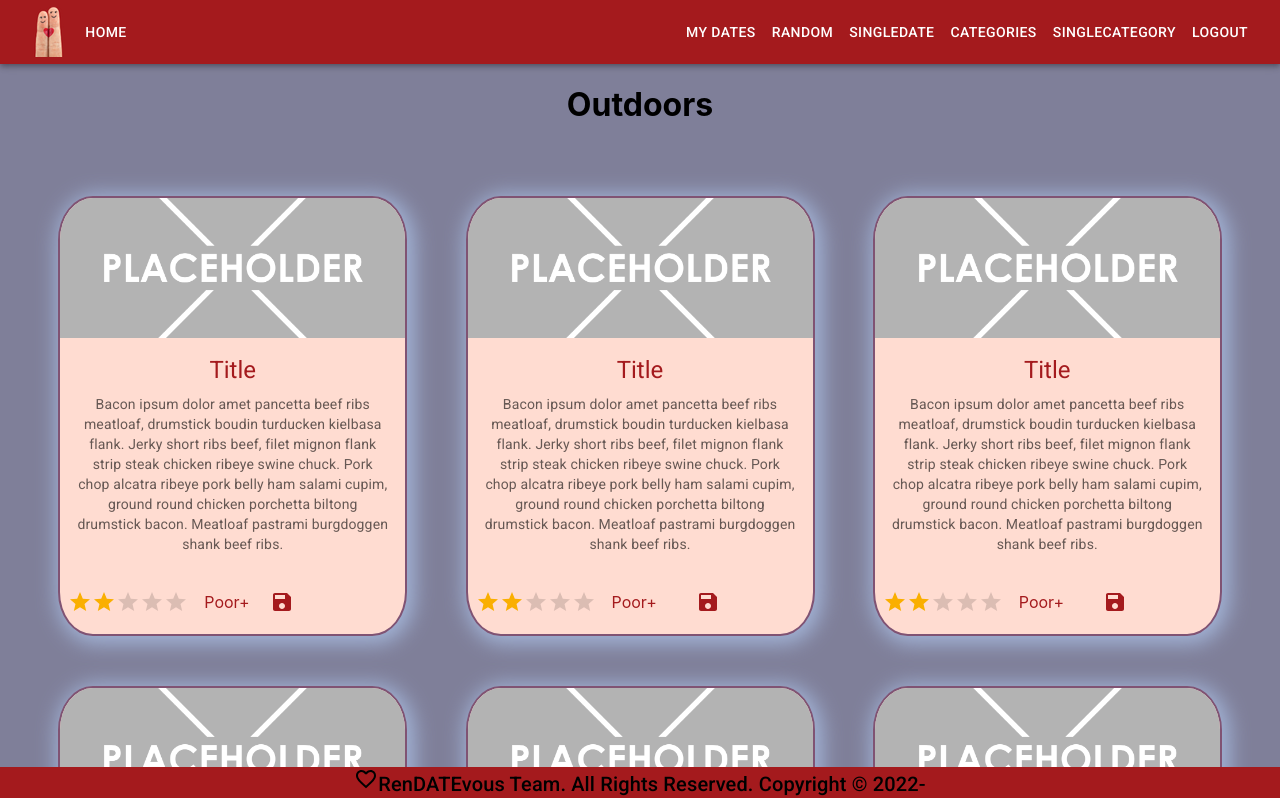
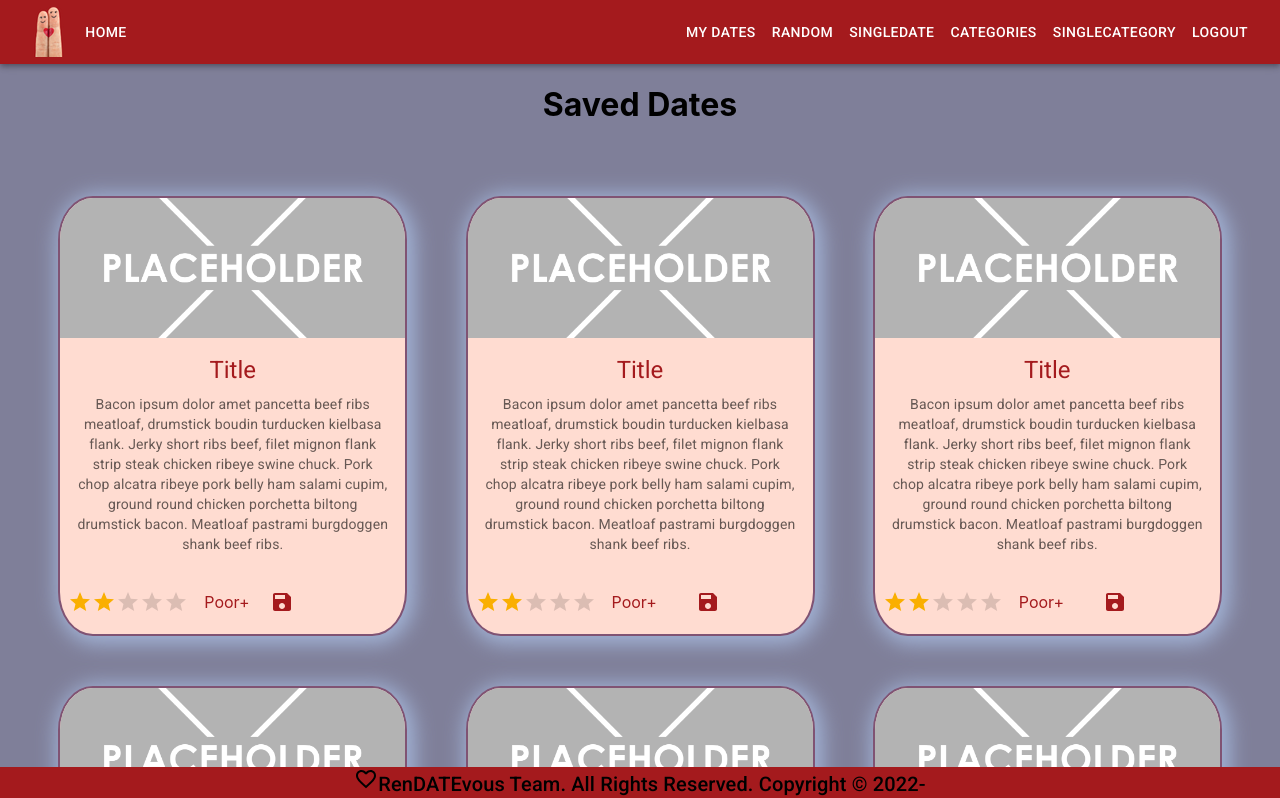
Before and after one commit to Blitman12/ren-date-vous, a React (Create React App) app in the folder client/: page /SavedDates in a window 1280 px wide. Shown: the top 798 px of the page. Built offline with nearby package versions, Linux system fonts and the light colour scheme.

Commit message:
corrected pages to render the components

```diff
--- a/client/src/components/Date/index.js
+++ b/client/src/components/Date/index.js
@@ -3,7 +3,7 @@ import Card from '@mui/material/Card';
 import CardContent from '@mui/material/CardContent';
 import CardMedia from '@mui/material/CardMedia';
 import Typography from '@mui/material/Typography';
-import { Box, Button, CardActions, IconButton, Rating } from '@mui/material';
+import { Box, CardActions, IconButton, Rating } from '@mui/material';
 import StarIcon from '@mui/icons-material/Star';
 import { makeStyles } from '@mui/styles'
 import SaveIcon from '@mui/icons-material/Save';
@@ -25,11 +25,7 @@ const useStyles = makeStyles({
     icon: {
         marginLeft: 'auto'
     },
-    randomButton: {
-        display: 'flex',
-        justifyContent: 'center',
-        marginTop: '20px'
-    }
+
 })
 
 const labels = {
@@ -53,7 +49,6 @@ const Random = () => {
 
     return (
         <div>
-            <h1 className={classes.title}>Date Name</h1>
             <Card sx={{ maxWidth: 345 }} className={classes.card}>
                 <CardMedia
                     component="img"
@@ -105,9 +100,6 @@ const Random = () => {
                     </IconButton>
                 </CardActions>
             </Card>
-            <div className={classes.randomButton}>
-                <Button variant='contained' size="large" >Random</Button>
-            </div>
         </div>
     )
 }
--- a/client/src/components/Dates/index.js
+++ b/client/src/components/Dates/index.js
@@ -55,7 +55,6 @@ export default function SingleCategory() {
   const [hover, setHover] = useState(-1);
   return (
     <div>
-      <h1 className={classes.title}> Outdoors </h1>
       <Box>
       <div className={classes.cardsContainer}>
         <Card  sx={{ maxWidth: 345 }}  className={classes.cards}>
--- /dev/null
+++ b/client/src/pages/Random.js
@@ -0,0 +1,30 @@
+import React from "react";
+import Date from "../components/Date";
+import { makeStyles } from "@mui/styles";
+import { Button } from "@mui/material";
+
+const useStyles = makeStyles({
+  title: {
+    textAlign: "center",
+  },
+  randomButton: {
+    display: 'flex',
+    justifyContent: 'center',
+    marginTop: '20px'
+}
+});
+
+export default function SingleDate() {
+  const classes = useStyles();
+  return (
+    <div>
+      <h1 className={classes.title}> Date Name </h1>
+      <Date></Date>
+      <div className={classes.randomButton}>
+        <Button variant="contained" size="large">
+          Random
+        </Button>
+      </div>
+    </div>
+  );
+}
--- /dev/null
+++ b/client/src/pages/SavedDates.js
@@ -0,0 +1,20 @@
+import React from 'react';
+import Dates from '../components/Dates';
+import { makeStyles } from '@mui/styles'
+
+const useStyles = makeStyles({
+    title: {
+      textAlign: "center",
+    },
+});
+
+
+export default function SavedDates() {
+    const classes = useStyles();
+return (
+    <div>
+        <h1 className={classes.title}> Saved Dates</h1>
+        <Dates></Dates>
+    </div>
+)
+}
--- /dev/null
+++ b/client/src/pages/SingleCategory.js
@@ -0,0 +1,20 @@
+import React from 'react';
+import Dates from '../components/Dates';
+import { makeStyles } from '@mui/styles'
+
+const useStyles = makeStyles({
+    title: {
+      textAlign: "center",
+    },
+});
+
+
+export default function SavedDates() {
+    const classes = useStyles();
+return (
+    <div>
+        <h1 className={classes.title}> Category </h1>
+        <Dates></Dates>
+    </div>
+)
+}
--- /dev/null
+++ b/client/src/pages/SingleDate.js
@@ -0,0 +1,20 @@
+import React from 'react';
+import Date from '../components/Date';
+import { makeStyles } from '@mui/styles'
+
+const useStyles = makeStyles({
+    title: {
+      textAlign: "center",
+    },
+});
+
+
+export default function SingleDate() {
+    const classes = useStyles();
+return (
+    <div>
+        <h1 className={classes.title}>  Single Date </h1>
+        <Date></Date>
+    </div>
+)
+}
```
Also changed, not shown: client/src/App.js (+4 -4 lines).
